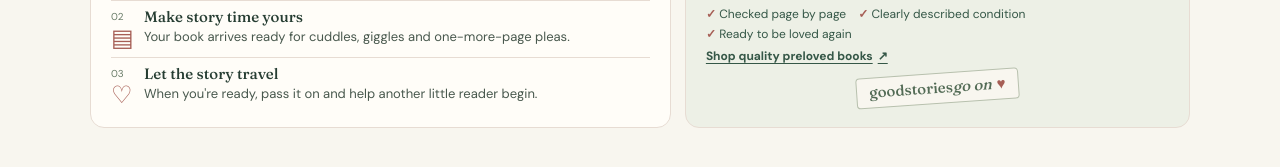
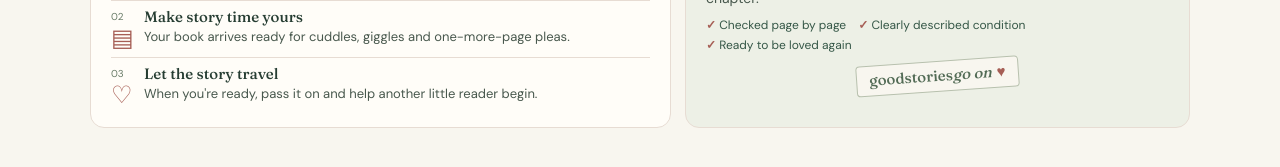
Before and after one commit to stutallica-byte/Preloved-little-pages, an Astro site: page /our-story in a window 1280 px wide. Shown: the part 433-600 px from the top of the page. Built offline with nearby package versions, Linux system fonts and the light colour scheme; Astro itself is replaced by a stand-in of ours.

Commit message:
Remove Shop quality preloved books link from Our Story

```diff
--- a/src/pages/our-story.astro
+++ b/src/pages/our-story.astro
@@ -88,7 +88,6 @@
             <li><span aria-hidden="true">✓</span> Clearly described condition</li>
             <li><span aria-hidden="true">✓</span> Ready to be loved again</li>
           </ul>
-          <a class="text-link" href="/books/">Shop quality preloved books <span aria-hidden="true">↗</span></a>
         </div>
       </section>
     </main>
```
